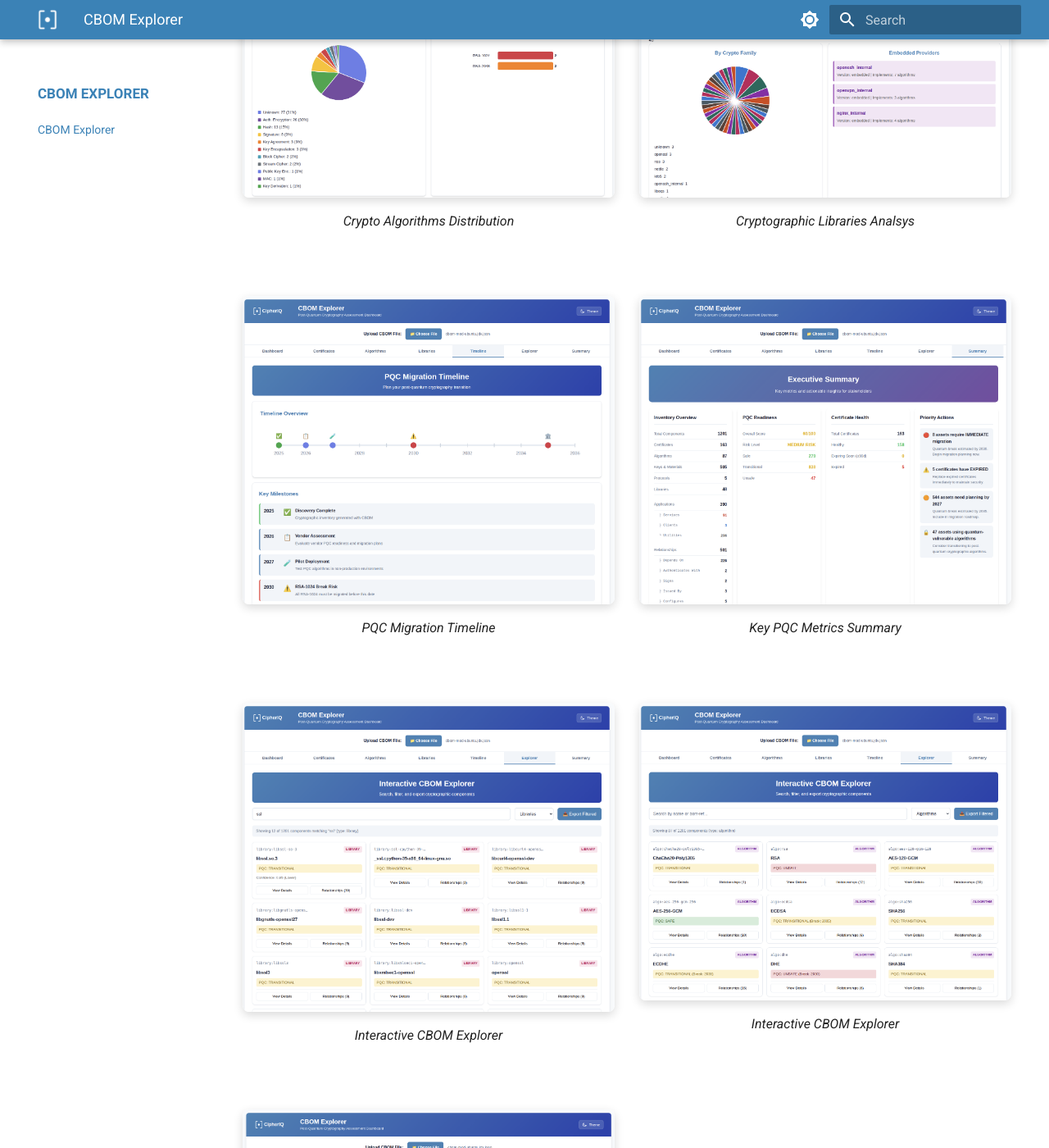
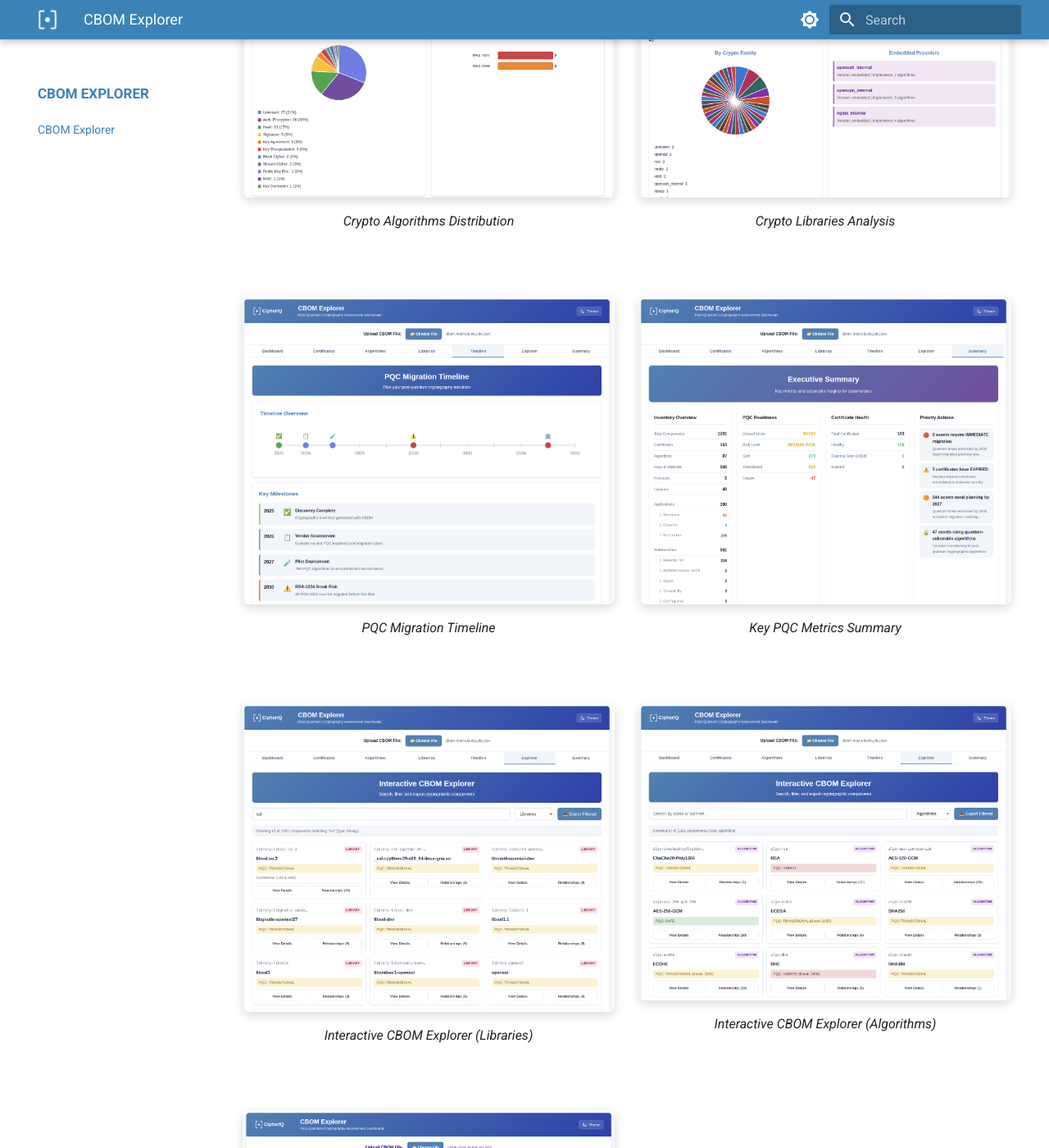
Before and after one commit to CipherIQ/docs-portal, an MkDocs documentation site: the page built from docs/cbom-explorer/index.md, in a window 1280 px wide and 1400 px high, scrolled down 1193 px. Shown: the whole window at 82% size. Built offline with MkDocs 1.6.1 and Material for MkDocs 9.7.7, drawn with Linux system fonts in a browser that asks for light colours; some of the changed text lies outside the part shown.

Commit message:
Initial commit

```diff
--- a/docs/cbom-explorer/index.md
+++ b/docs/cbom-explorer/index.md
@@ -44,7 +44,7 @@ The CBOM Visualizer transforms JSON output from the CBOM Generator into interact
     <a href="../assets/screenshots/Screenshot from 2025-12-13 10-07-06.png" class="glightbox">
       <img src="../assets/screenshots/Screenshot from 2025-12-13 10-07-06.png" alt="Cryptographic Assets List" loading="lazy">
     </a>
-    <figcaption class="screenshot-caption">Cryptographic Libraries Analsys</figcaption>
+    <figcaption class="screenshot-caption">Crypto Libraries Analysis</figcaption>
   </figure>
 
   <figure>
@@ -65,21 +65,21 @@ The CBOM Visualizer transforms JSON output from the CBOM Generator into interact
     <a href="../assets/screenshots/Screenshot from 2025-12-13 10-07-39.png" class="glightbox">
       <img src="../assets/screenshots/Screenshot from 2025-12-13 10-07-39.png" alt="Search and Filter Functionality" loading="lazy">
     </a>
-    <figcaption class="screenshot-caption">Interactive CBOM Explorer</figcaption>
+    <figcaption class="screenshot-caption">Interactive CBOM Explorer (Libraries)</figcaption>
   </figure>
 
   <figure>
     <a href="../assets/screenshots/Screenshot from 2025-12-13 10-07-54.png" class="glightbox">
       <img src="../assets/screenshots/Screenshot from 2025-12-13 10-07-54.png" alt="Export Options" loading="lazy">
     </a>
-    <figcaption class="screenshot-caption">Interactive CBOM Explorer</figcaption>
+    <figcaption class="screenshot-caption">Interactive CBOM Explorer (Algorithms)</figcaption>
   </figure>
 
   <figure>
     <a href="../assets/screenshots/Screenshot from 2025-12-13 10-08-07.png" class="glightbox">
       <img src="../assets/screenshots/Screenshot from 2025-12-13 10-08-07.png" alt="Validation Results" loading="lazy">
     </a>
-    <figcaption class="screenshot-caption">Interactive CBOM Explorer</figcaption>
+    <figcaption class="screenshot-caption">Interactive CBOM Explorer (Applications)</figcaption>
   </figure>
 </div>
 
--- a/overrides/main.html
+++ b/overrides/main.html
@@ -6,7 +6,7 @@
   <!-- Open Graph / LinkedIn -->
   <meta property="og:type" content="website" />
   <meta property="og:title" content="CipherIQ" />
-  <meta property="og:description" content="Cryptographic visibility and PQC readiness for IoT and OT systems." />
+  <meta property="og:description" content="Cryptographic visibility and Post-Quantum Cryptography readiness for IoT and OT systems, enabling CBOM generation, compliance reporting, and cryptographic risk assessment for OEMs and regulated infrastructure." />
   <meta property="og:image" content="{{ config.site_url }}assets/cipheriq-og.png" />
   <meta property="og:image:width" content="1200" />
   <meta property="og:image:height" content="630" />
```
